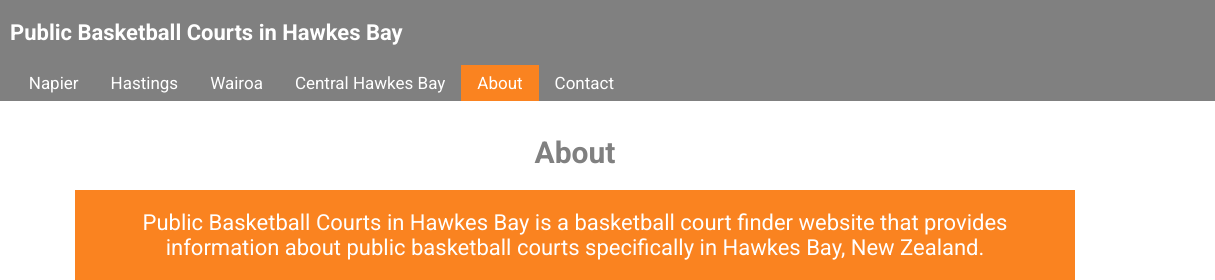
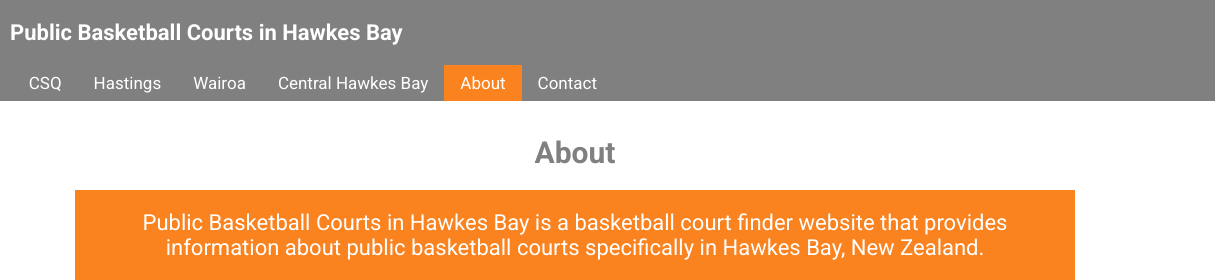
Before and after one commit to anastasiamozz/webpage, a plain HTML site: page about.html in a window 1280 px wide. Shown: the top 280 px of the page, 65-1280 px from the left. Drawn offline with Linux system fonts and the light colour scheme.

Commit message:
Update about.html

```diff
--- a/about.html
+++ b/about.html
@@ -41,7 +41,7 @@
         <!--Navigation section-->
         <div class="nav" id="top_nav">
             <a href="index.html">Home</a>
-            <a href="napier.html">Napier</a>
+            <a href="napier.html">CSQ</a>
             <a href="hastings.html">Hastings</a>
             <a href="wairoa.html">Wairoa</a>
             <a href="central_hawkes_bay.html">Central Hawkes Bay</a>
```
